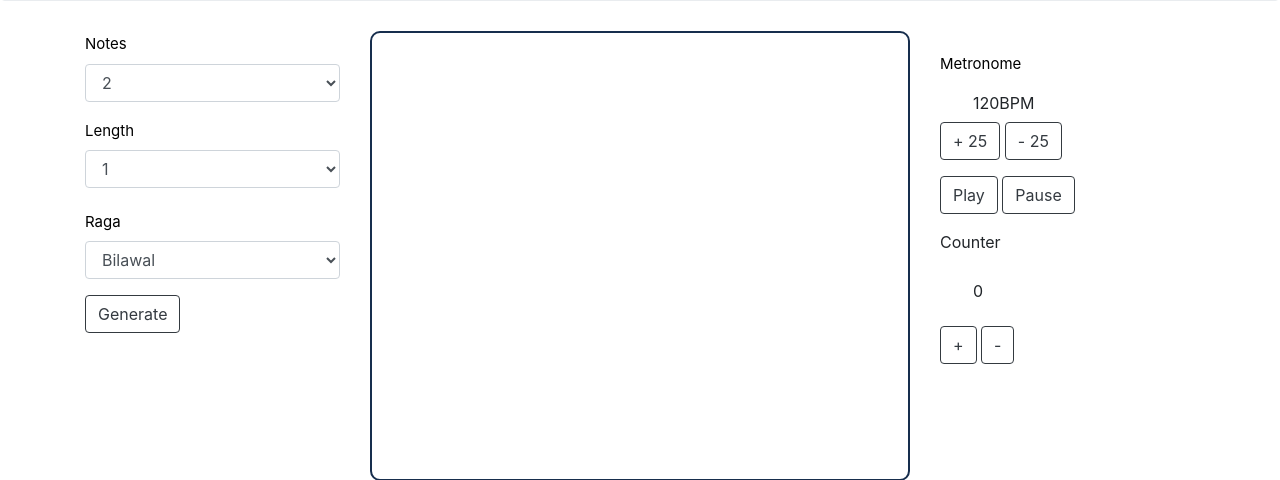
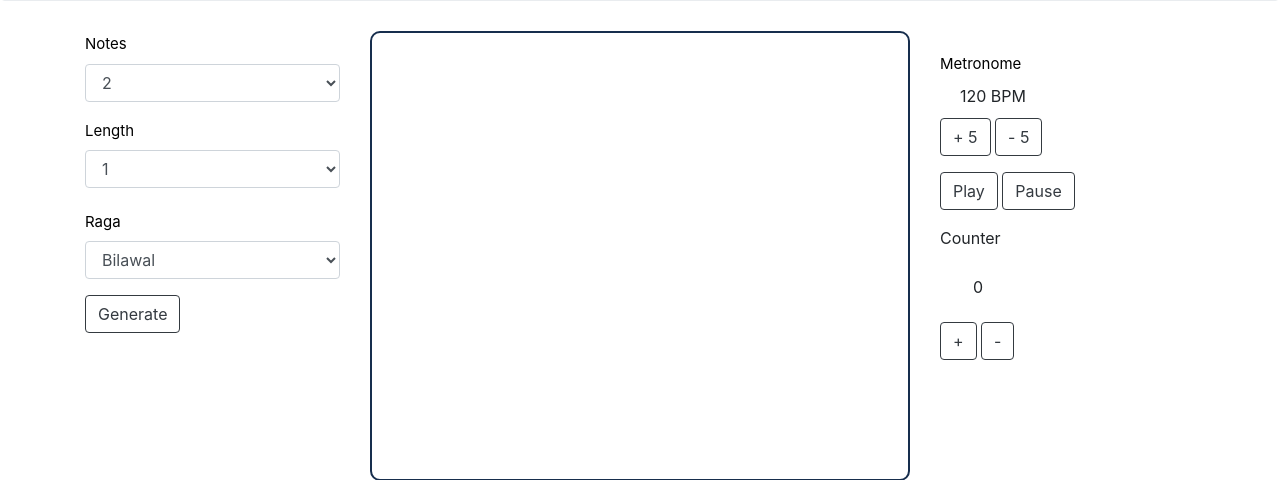
Before and after one commit to vijpandaturtle/swarify, a Flask app: page / in a window 1280 px wide. Shown: the part 279-759 px from the top of the page. Run offline with Flask 2, Linux system fonts and the light colour scheme; some libraries are stand-ins or nearby versions.

Commit message:
Auto-update metronome BPM

```diff
--- a/swarify/static/app.js
+++ b/swarify/static/app.js
@@ -2,29 +2,27 @@ var metronome = new Metronome();
 var tempo = document.getElementById('tempo');
 var tempoDisplayElem = document.getElementById('tempo-display');
 
-updateDisplay();
 
 function updateDisplay(){
-    tempoDisplayElem.innerHTML = metronome.tempo + 'BPM';
+    tempoDisplayElem.innerHTML = metronome.tempo + ' ' + 'BPM';
 };
+
+updateDisplay();
 
 var playButton = document.getElementById('play-button');
 playButton.addEventListener('click', function() {
     metronome.start();
-    updateDisplay();
 });
 
 var pauseButton = document.getElementById('pause-button');
 pauseButton.addEventListener('click', function() {
     metronome.stop();
-    updateDisplay();
 });
 
 var tempoChangeButtons = document.getElementsByClassName('tempo-change');
 for (var i = 0; i < tempoChangeButtons.length; i++) {
     tempoChangeButtons[i].addEventListener('click', function() {
         metronome.tempo += parseInt(this.dataset.change);
-        tempo.textContent = metronome.tempo;
+        tempoDisplayElem.innerHTML = metronome.tempo + ' ' + 'BPM';
     });
-    updateDisplay();
 }
--- a/swarify/templates/main.html
+++ b/swarify/templates/main.html
@@ -91,11 +91,11 @@
     <div class="col-3" style="margin-top: 20px;">
       <label style="color: black; font-size: 15px" class="col-form">Metronome</label>
       <div class="form-group">
-        <div id='tempo-display' class='btn' style='margin-left: 20px;'>0</p>
+        <div id='tempo-display' style='border-radius: 5px; margin-left: 20px; text-align: left;'>0</p>
       </div>
-      <div class="form-group">
-        <button type="submit" class="btn btn-outline-dark tempo-change">+ 25</button>
-        <button type="submit" class="btn btn-outline-dark tempo-change">- 25</button>
+      <div class="form-group" style="margin-top: 10px;">
+        <button type="submit" class="btn btn-outline-dark tempo-change" data-change="+5">+ 5</button>
+        <button type="submit" class="btn btn-outline-dark tempo-change" data-change="-5">- 5</button>
       </div>
       <div class="form-group">
         <button type="submit" id="play-button" class="btn btn-outline-dark">Play</button>
```
